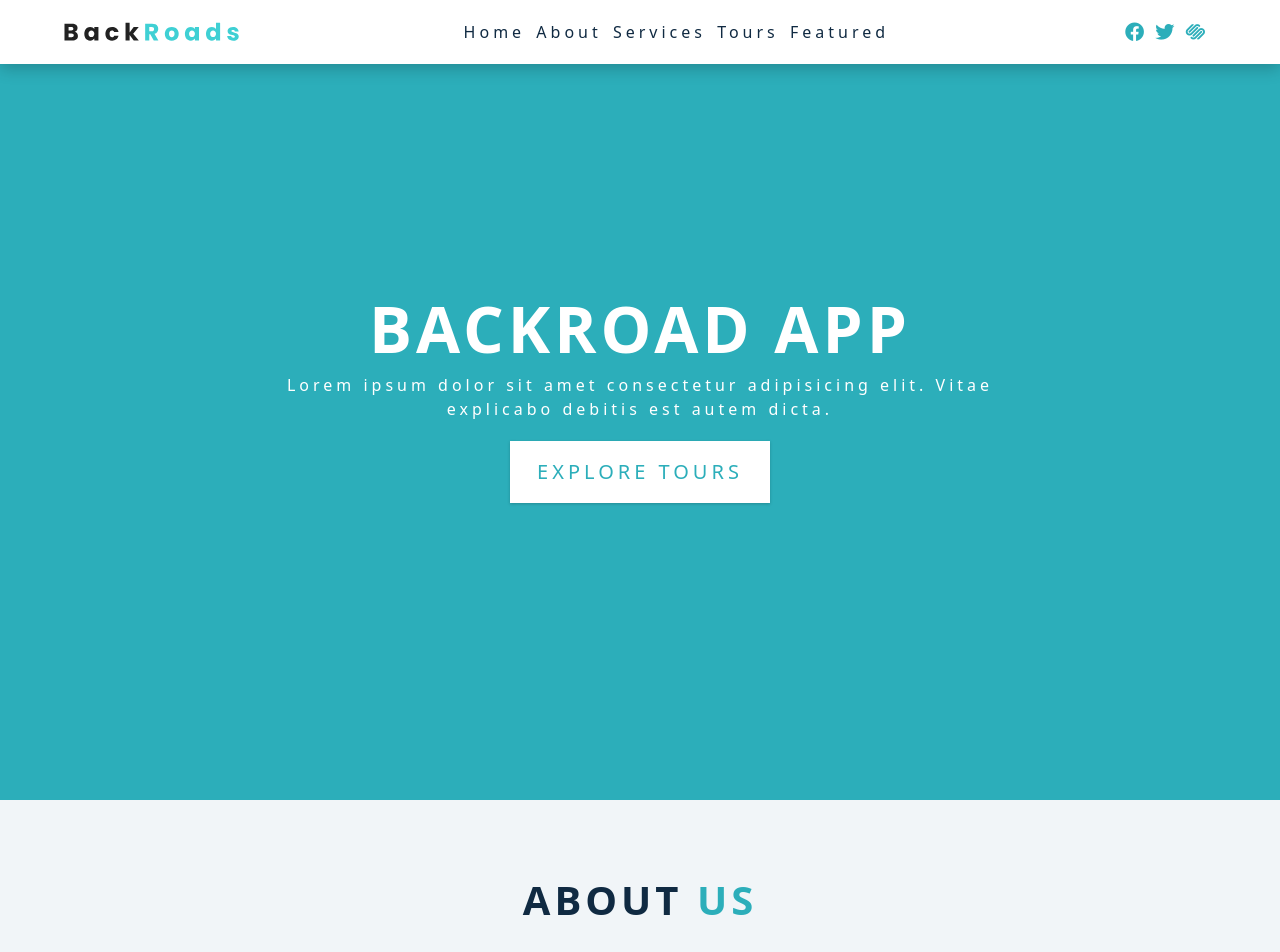
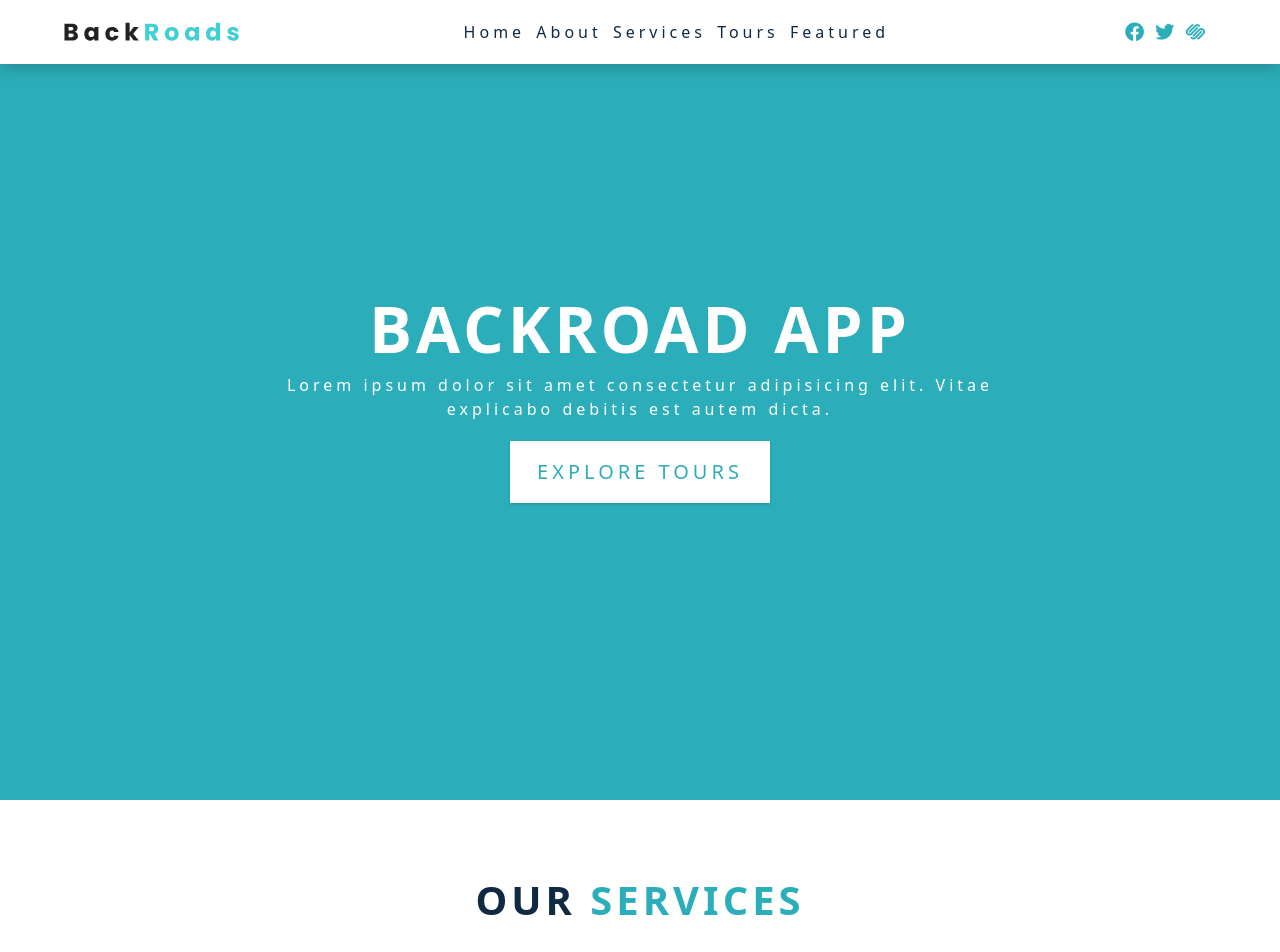
Before and after one commit to AnilC07/backroad, a React (Create React App) app: page / in a window 1280 px wide. Shown: the top 952 px of the page. Built offline with nearby package versions, Linux system fonts and the light colour scheme; the HTML template or start-up script is replaced by a standard one.

Commit message:
Add About components

```diff
--- a/src/App.js
+++ b/src/App.js
@@ -3,12 +3,16 @@ import Hero from './components/Hero'
 import Services from './components/Services'
 import Tours from './components/Tours'
 import Footer from './components/Footer'
+import About from './components/About'
+
+
 
 function App() {
 
   return (<>
 <Navbar />
 <Hero />
+<About />
 <Services />
 <Tours />
 <Footer />
```
